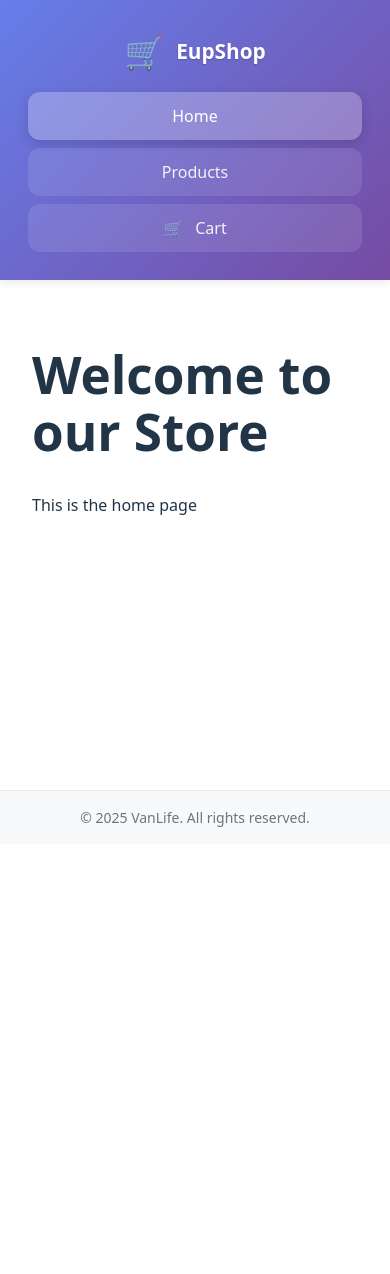
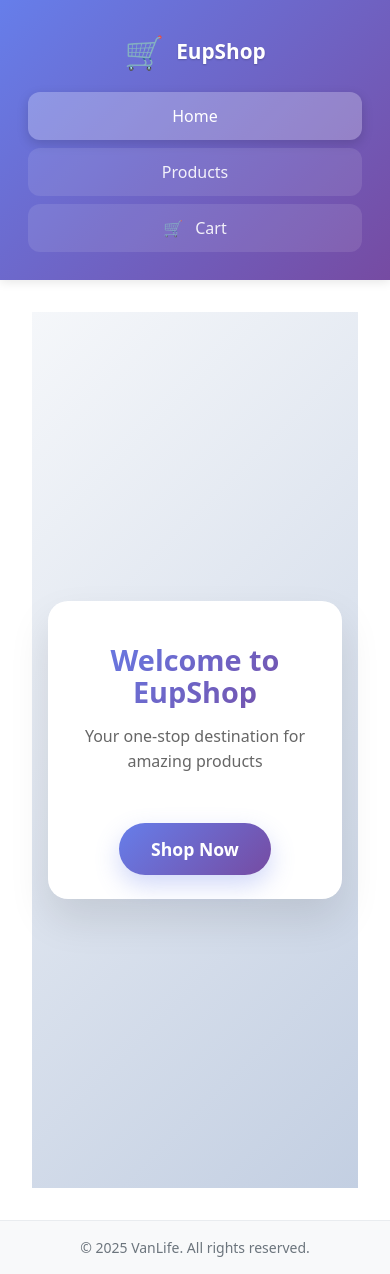
Before and after one commit to mehrdad2929/shoping-cart, a React (Vite) app: page / in a window 390 px wide. Before the commit the page ends 844 px from the top, so only its background shows below. Built offline with nearby package versions, Linux system fonts and the light colour scheme.

Commit message:
home page styling

```diff
--- a/src/pages/Home.jsx
+++ b/src/pages/Home.jsx
@@ -1,9 +1,20 @@
+import styles from './Home.module.css'
+
 const Home = () => {
-	return (
-		<div>
-			<h1>Welcome to our Store</h1>
-			<p>This is the home page</p>
-		</div>
-	)
+    return (
+        <div className={styles.container}>
+            <div className={styles.hero}>
+                <h1 className={styles.title}>Welcome to EupShop</h1>
+                <p className={styles.subtitle}>Your one-stop destination for amazing products</p>
+
+                <div className={styles.cta}>
+                    <a href="/products" className={styles.button}>
+                        Shop Now
+                    </a>
+                </div>
+            </div>
+        </div>
+    )
 }
-export default Home;
+
+export default Home
--- /dev/null
+++ b/src/pages/Home.module.css
@@ -0,0 +1,97 @@
+.container {
+    min-height: 100vh;
+    background: linear-gradient(135deg, #f5f7fa 0%, #c3cfe2 100%);
+    display: flex;
+    align-items: center;
+    justify-content: center;
+    padding: 2rem;
+}
+
+.hero {
+    text-align: center;
+    max-width: 800px;
+    background: white;
+    border-radius: 20px;
+    padding: 3rem;
+    box-shadow: 0 20px 40px rgba(0, 0, 0, 0.1);
+    backdrop-filter: blur(10px);
+}
+
+.title {
+    font-size: 3rem;
+    font-weight: 800;
+    color: #333;
+    margin-bottom: 1rem;
+    background: linear-gradient(135deg, #667eea 0%, #764ba2 100%);
+    -webkit-background-clip: text;
+    -webkit-text-fill-color: transparent;
+    background-clip: text;
+}
+
+.subtitle {
+    font-size: 1.3rem;
+    color: #666;
+    margin-bottom: 3rem;
+    line-height: 1.6;
+}
+
+.cta {
+    margin-top: 2rem;
+}
+
+.button {
+    display: inline-block;
+    background: linear-gradient(135deg, #667eea 0%, #764ba2 100%);
+    color: white;
+    padding: 1rem 2.5rem;
+    font-size: 1.2rem;
+    font-weight: 600;
+    text-decoration: none;
+    border-radius: 50px;
+    transition: all 0.3s ease;
+    box-shadow: 0 10px 25px rgba(102, 126, 234, 0.3);
+}
+
+.button:hover {
+    transform: translateY(-3px);
+    box-shadow: 0 15px 30px rgba(102, 126, 234, 0.4);
+}
+
+/* Responsive */
+@media (max-width: 768px) {
+    .container {
+        padding: 1rem;
+    }
+
+    .hero {
+        padding: 2rem;
+    }
+
+    .title {
+        font-size: 2.2rem;
+    }
+
+    .subtitle {
+        font-size: 1.1rem;
+    }
+
+}
+
+@media (max-width: 480px) {
+    .hero {
+        padding: 1.5rem;
+    }
+
+    .title {
+        font-size: 1.8rem;
+    }
+
+    .subtitle {
+        font-size: 1rem;
+    }
+
+    .button {
+        padding: 0.8rem 2rem;
+        font-size: 1.1rem;
+    }
+}
```
